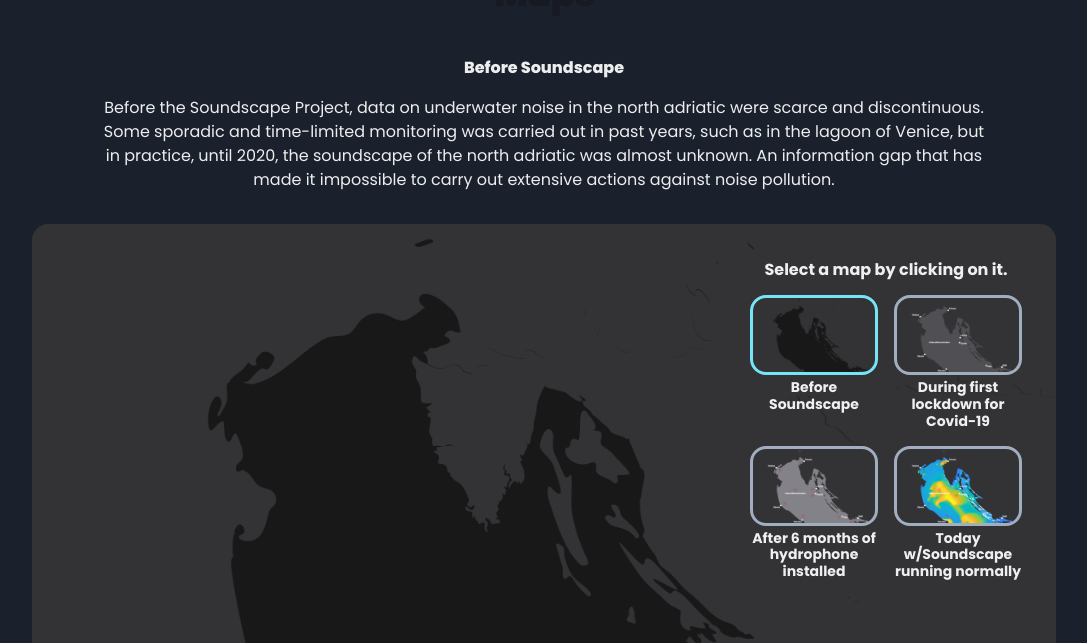
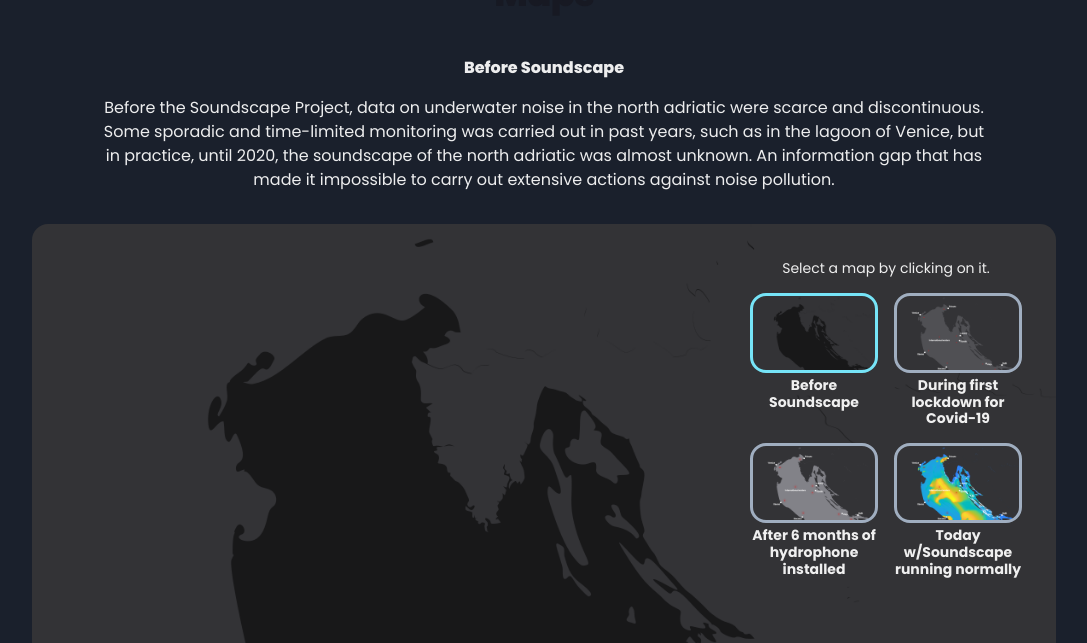
Before and after one commit to 16am/soundscape, a React (Create React App) app: page /maps in a window 1280 px wide. Shown: the part 157-800 px from the top of the page, without its empty margins (96-1183 px from the left). Built offline with nearby package versions, Linux system fonts and the light colour scheme.

Commit message:
fix testo select maps

```diff
--- a/src/components/Maps.jsx
+++ b/src/components/Maps.jsx
@@ -221,7 +221,7 @@ export function Maps({ language }) {
               textAlign="center"
               justifyContent="center"
             >
-              <Heading fontSize="md" mb="2">
+              <Heading fontSize="sm" fontWeight="400" mb="2">
                 Select a map by clicking on it.
               </Heading>
               {/* <Flex w="full" my="4" justifyContent="center"> */}
```
